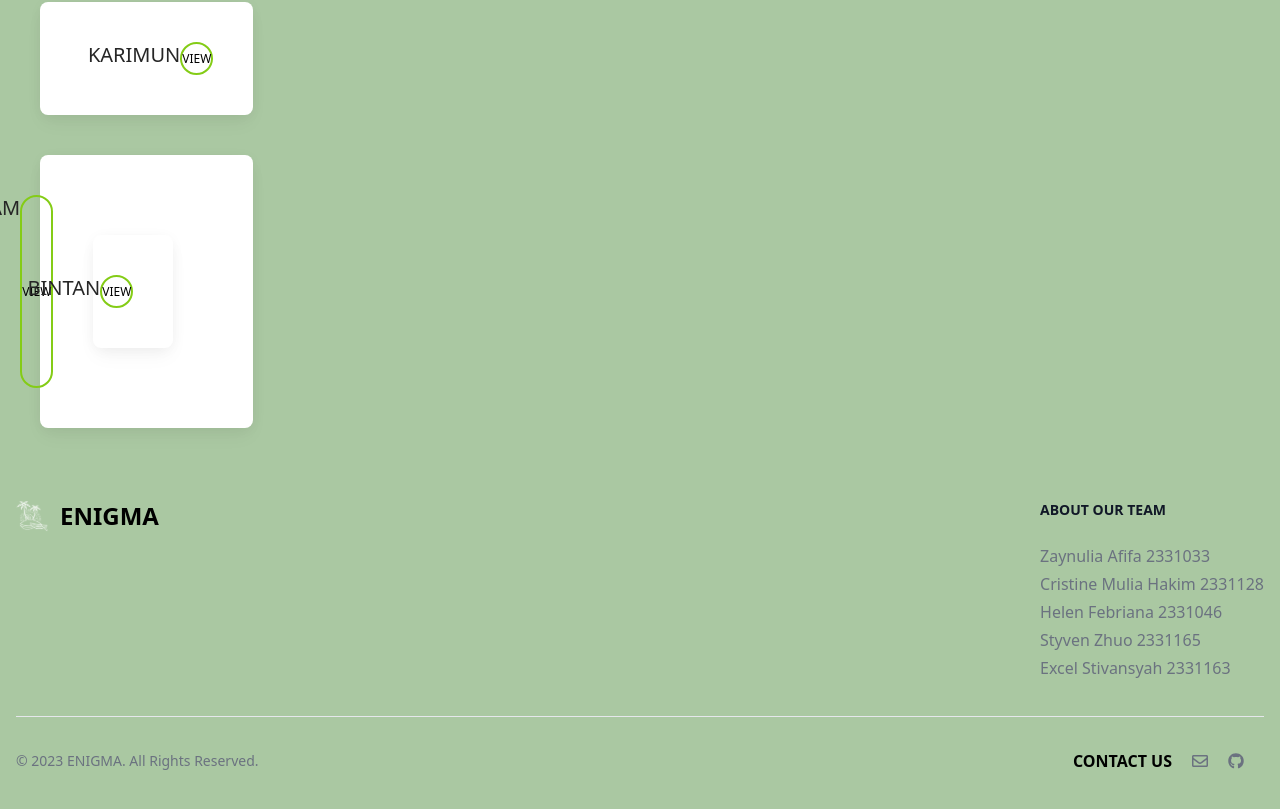
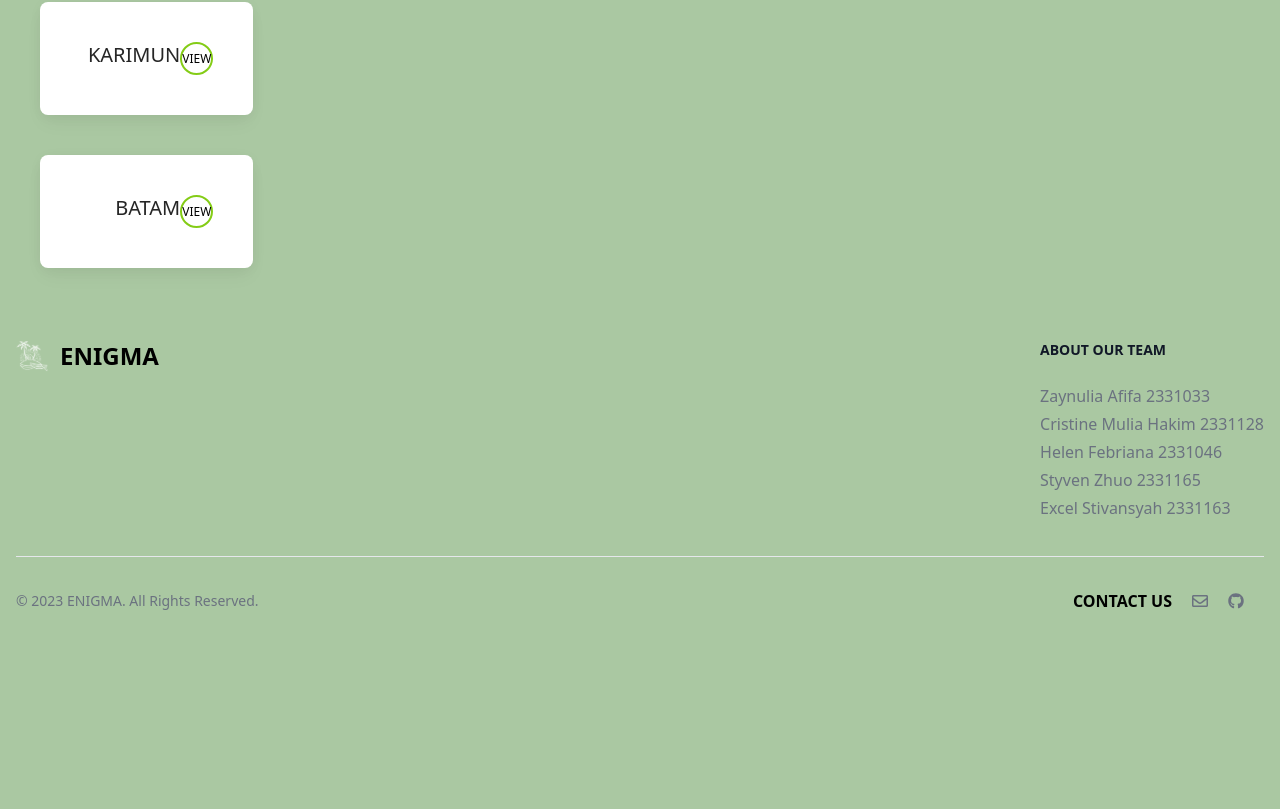
Before and after one commit to Enigma-From-UIB/eksplor-kepri, a React (Create React App) app: page /pulau in a window 1280 px wide. Shown: the part 703-1512 px from the top of the page. After the commit the page ends 1364 px from the top, so only its background shows below. Built offline with nearby package versions, Linux system fonts and the light colour scheme.

Commit message:
Update pulau.jsx

```diff
--- a/src/components/pulau.jsx
+++ b/src/components/pulau.jsx
@@ -35,13 +35,6 @@ function pulau() {
     BATAM
   </div>
   <button class="text-green rounded-full border-2 text-xs font-medium uppercase leading-normal text border-lime-500 ">VIEW</button>
-
-  <div class="block rounded-lg bg-white p-10 shadow-[0_2px_15px_-3px_rgba(0,0,0,0.07),0_10px_20px_-2px_rgba(0,0,0,0.04)] green:bg-neutral-700 container flex justify-end w-1/6 container flex justify-end m-10 text-center">
-  <div class="mb-2 text-xl font-medium leading-tight text-neutral-800 green:text-neutral-50">
-    BINTAN
-  </div>
-  <button class="text-green rounded-full border-2 text-xs font-medium uppercase leading-normal text border-lime-500 ">VIEW</button>
-</div>
 </div> </div>
     </div>
 
```
